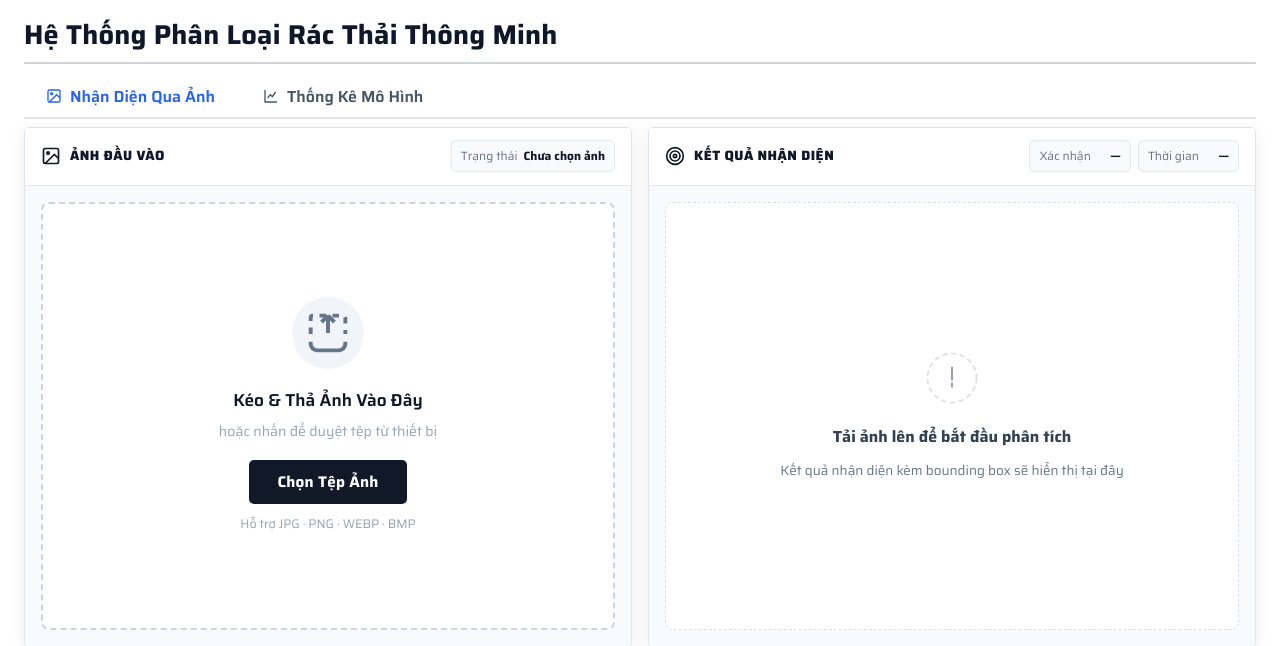
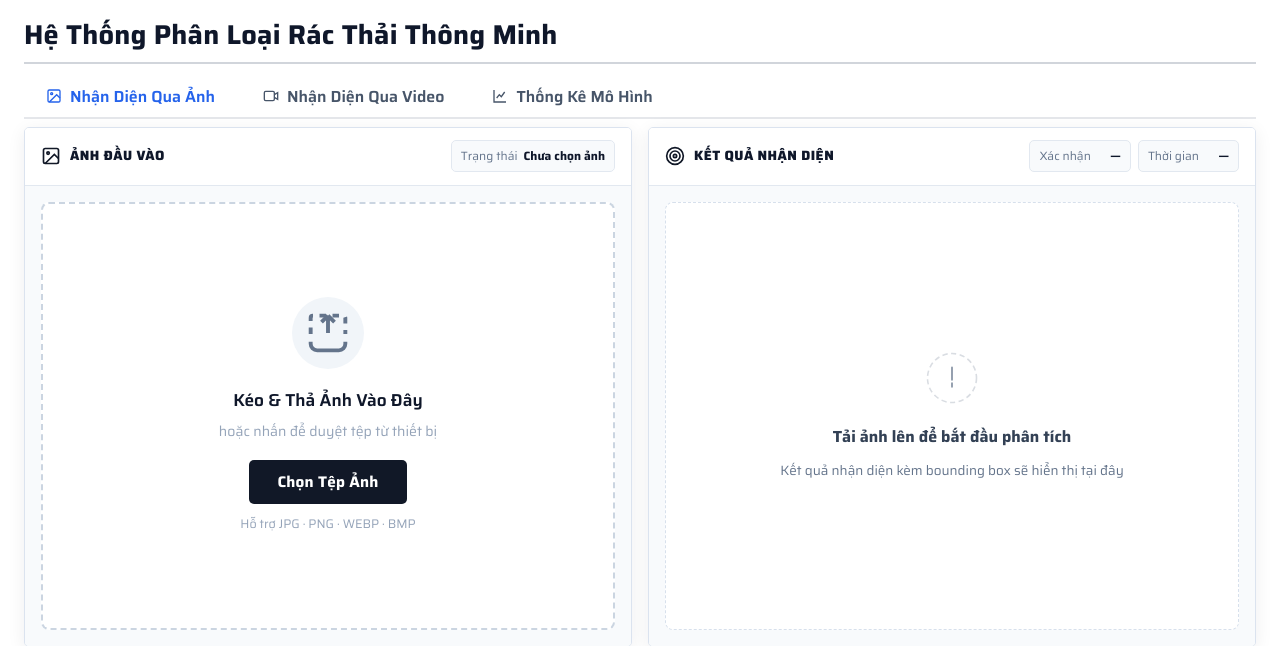
Before and after one commit to qhun22/Waste-Detection-YoLo-Benchmark, a FastAPI app: page / in a window 1280 px wide. Shown: the top 646 px of the page. Run offline with FastAPI, Linux system fonts and the light colour scheme.

Commit message:
Enable video tab with reduced settings for Render Free plan
- VIDEO_IMGSZ: 640 → 320 (75% less RAM per frame)
- VIDEO_INFERENCE_FPS: 15 → 5 (infer fewer frames)
- VIDEO_MAX_BYTES: 100MB → 20MB (prevent OOM on large files)
- Re-enable video tab in UI
- Read video params from project.yaml for easy tuning

Co-Authored-By: Claude Sonnet 4.6 <noreply@anthropic.com>

```diff
--- a/app/server.py
+++ b/app/server.py
@@ -79,15 +79,15 @@ IMG_IOU   = float(INFERENCE_CFG["iou"])
 IMG_REVIEW_CONF = float(INFERENCE_CFG["confirmed_confidence"])
 IMG_BOX_RATIO   = 0.97  # Loại box bất thường gần phủ kín toàn bộ ảnh
 
-VIDEO_IMGSZ       = int(INFERENCE_CFG["imgsz"])
+VIDEO_IMGSZ       = int(INFERENCE_CFG.get("video_imgsz", 320))
 VIDEO_CONF        = float(INFERENCE_CFG["candidate_confidence"])
 VIDEO_IOU         = float(INFERENCE_CFG["iou"])
 VIDEO_MAX_DET     = 20
-VIDEO_BOX_RATIO   = 0.97   # vật chụp cận cảnh, gần kín khung hình, vẫn là detection hợp lệ
-VIDEO_INFERENCE_FPS = 15.0 # Lấy mẫu tối đa 15 FPS, tái dùng box giữa các frame liền kề
+VIDEO_BOX_RATIO   = 0.97
+VIDEO_INFERENCE_FPS = float(INFERENCE_CFG.get("video_inference_fps", 5.0))
 VIDEO_UPLOAD_DIR  = os.path.join(BASE_DIR, "static", "videos", "uploads")
 VIDEO_OUTPUT_DIR  = os.path.join(BASE_DIR, "static", "videos", "outputs")
-VIDEO_MAX_BYTES   = 100 * 1024 * 1024   # 100 MB
+VIDEO_MAX_BYTES   = int(INFERENCE_CFG.get("video_max_mb", 20)) * 1024 * 1024
 VIDEO_ALLOWED_EXT = {".mp4", ".mov", ".avi", ".mkv", ".webm"}
 os.makedirs(VIDEO_UPLOAD_DIR, exist_ok=True)
 os.makedirs(VIDEO_OUTPUT_DIR, exist_ok=True)
--- a/app/templates/index.html
+++ b/app/templates/index.html
@@ -42,7 +42,7 @@
         </svg>
         Nhận Diện Qua Ảnh
       </button>
-      <button id="tab-btn-video" class="tab-btn" role="tab" style="display:none"
+      <button id="tab-btn-video" class="tab-btn" role="tab"
               aria-selected="false" aria-controls="tab-video"
               onclick="switchTab('video')">
         <svg class="tab-icon" viewBox="0 0 24 24" fill="none" stroke="currentColor" stroke-width="2">
--- a/project.yaml
+++ b/project.yaml
@@ -50,3 +50,6 @@ inference:
   confirmed_confidence: 0.50
   iou: 0.50
   imgsz: 640
+  video_imgsz: 320
+  video_inference_fps: 5
+  video_max_mb: 20
```
